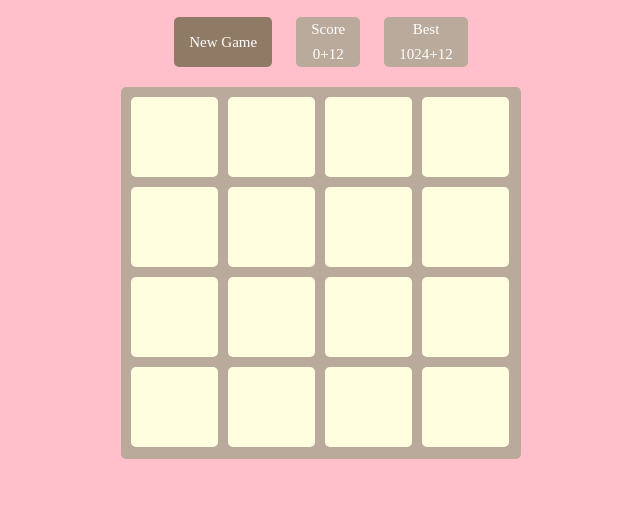
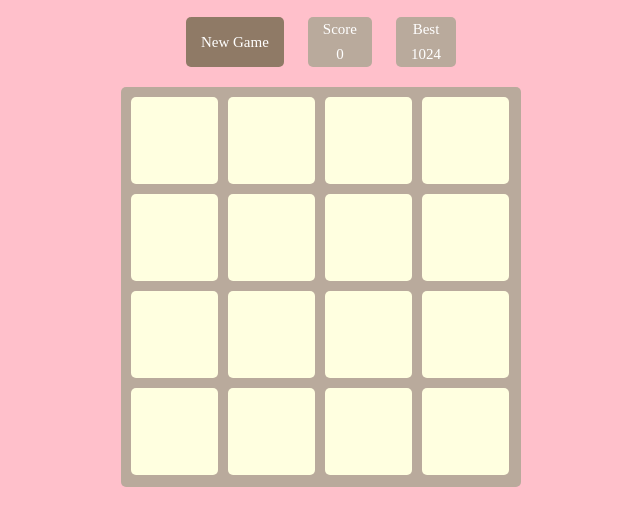
Before and after one commit to qiong1999/2048-, a plain HTML site: page index.html in a window 1280 px wide. Shown: the part 81-606 px from the top of the page, without its empty margins (319-959 px from the left). Drawn offline with Linux system fonts and the light colour scheme.

Commit message:
添加了方块的随机生成函数和棋盘清除函数

```diff
--- a/index.css
+++ b/index.css
@@ -55,7 +55,7 @@ body {
 
 .gameboard {
   width: 400px;
-  height: 372px;
+  height: 400px;
   padding: 5px 5px;
   background: #b9aa9c;
   border-radius:5px ;
@@ -64,8 +64,10 @@ body {
 .grid {
   float: left;
   width: 87px;
-  height: 80px;
-  line-height: 80px;
+  height: 87px;
+  line-height: 87px;
+  font-size:30px;
+  font-weight:bolder;
   margin: 5px;
   background: #ffffe0;
   border-radius: 5px;
--- a/index.html
+++ b/index.html
@@ -20,30 +20,30 @@
                     <span>New Game</span>
                 </div>
                 <div class="score">
-                    <span>Score</span><br><span class="number">0</span><span class="score-animation">+12</span>
+                    <span>Score</span><br><span class="number">0</span>
                 </div>
                 <div class="best">
-                    <span>Best</span><br><span class="number">1024</span><span class="best-animation">+12</span>
+                    <span>Best</span><br><span class="number">1024</span>
                 </div>
 
             </div>
             <div class="gameboard">
-                <div class="grid grid-11 row1 col1"><span></span></div>
-                <div class="grid grid-12 row1 col2"><span></span></div>
-                <div class="grid grid-13 row1 col3"><span></span></div>
-                <div class="grid grid-14 row1 col4"><span></span></div>
-                <div class="grid grid-21 row2 col1"><span></span></div>
-                <div class="grid grid-22 row2 col2"><span></span></div>
-                <div class="grid grid-23 row2 col3"><span></span></div>
-                <div class="grid grid-24 row2 col4"><span></span></div>
-                <div class="grid grid-31 row3 col1"><span></span></div>
-                <div class="grid grid-32 row3 col2"><span></span></div>
-                <div class="grid grid-33 row3 col3"><span></span></div>
-                <div class="grid grid-34 row3 col4"><span></span></div>
-                <div class="grid grid-41 row4 col1"><span></span></div>
-                <div class="grid grid-42 row4 col2"><span></span></div>
-                <div class="grid grid-43 row4 col3"><span></span></div>
-                <div class="grid grid-44 row4 col4"><span></span></div>
+                <div class="grid grid11 row1 col1"></div>
+                <div class="grid grid12 row1 col2"></div>
+                <div class="grid grid13 row1 col3"></div>
+                <div class="grid grid14 row1 col4"></div>
+                <div class="grid grid21 row2 col1"></div>
+                <div class="grid grid22 row2 col2"></div>
+                <div class="grid grid23 row2 col3"></div>
+                <div class="grid grid24 row2 col4"></div>
+                <div class="grid grid31 row3 col1"></div>
+                <div class="grid grid32 row3 col2"></div>
+                <div class="grid grid33 row3 col3"></div>
+                <div class="grid grid34 row3 col4"></div>
+                <div class="grid grid41 row4 col1"></div>
+                <div class="grid grid42 row4 col2"></div>
+                <div class="grid grid43 row4 col3"></div>
+                <div class="grid grid44 row4 col4"></div>
             </div>
             <div class="popup" style="display:none;">
                 <div class="game-over">
@@ -56,6 +56,8 @@
                 </div>
             </div>
         </div>
-        <script src="index.js"></script>
+        <script src="index.js">
+
+        </script>
     </body>
 </html>
--- /dev/null
+++ b/index.js
@@ -0,0 +1,29 @@
+//随机生成格子
+function createRandomGrid(num) {
+  let x = Math.floor(Math.random() * 4) + 1;
+  let y = Math.floor(Math.random() * 4) + 1;
+  let newGrid = document.getElementsByClassName("grid" + x + y)[0];
+  newGrid.style.backgroundColor = "pink";
+  newGrid.innerText = num;
+}
+//清除棋板上的方块
+function clearGrid() {
+  let grid = document.getElementsByClassName("grid");
+  for (let i = 0; i < grid.length; i++) {
+    grid[i].style.backgroundColor = "#ffffe0";
+    grid[i].innerText = "";
+  }
+}
+//new Game重新开始游戏
+function newGame() {
+  let newGame = document.getElementsByClassName("newgame")[0];
+  newGame.addEventListener(
+    "click",
+    function () {
+        clearGrid()
+      createRandomGrid(2);
+    },
+    false
+  );
+}
+newGame();
```
